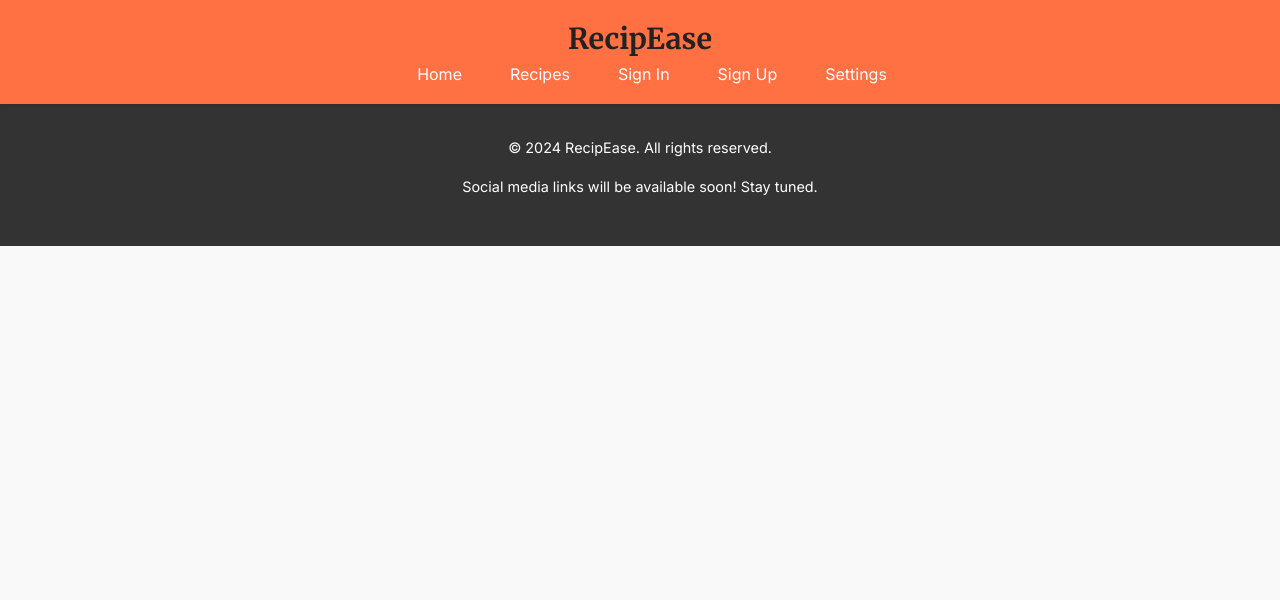
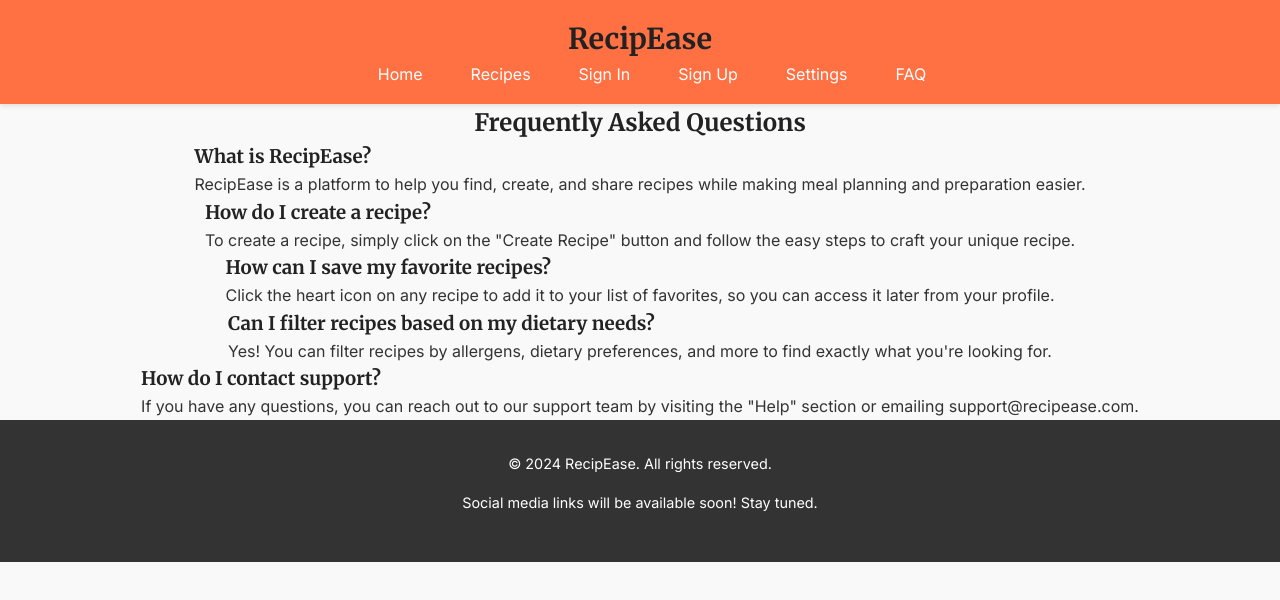
Before and after one commit to JoeSinnott/RecipEase, a React (Create React App) app in the folder frontend/: page /faq in a window 1280 px wide. Shown: the top 600 px of the page. Built offline with nearby package versions, Linux system fonts and the light colour scheme.

Commit message:
Added basic first version of FAQ page, still a lot needed for styling

```diff
--- a/frontend/src/App.js
+++ b/frontend/src/App.js
@@ -16,6 +16,7 @@ import "./styles.css";
 import { useTheme } from './ThemeContext';
 import UserHomePage from './pages/UserHomePage';
 import UserHeader from './components/UserHeader';
+import FAQPage from './pages/FAQPage';  // Import the FAQPage
 
 const PageTransitionWrapper = ({ children }) => {
   const location = useLocation();
@@ -76,6 +77,7 @@ const AppContent = () => {
             <Route path="/recipe/:id" element={<RecipeDetailPage />} />
             <Route path="/settings" element={<SettingsPage />} />
             <Route path="/userhomepage" element={<UserHomePage />} />
+            <Route path="/faq" element={<FAQPage />} /> {/* Add this line for FAQ */}
           </Routes>
         </PageTransitionWrapper>
         <Footer />
--- a/frontend/src/components/Features.js
+++ b/frontend/src/components/Features.js
@@ -58,7 +58,7 @@ const Features = () => {
         <p className="lead-description animate">
         Create and share your recipe<br/ >for the world to enjoy.
         </p>
-        <a href="/home" className="lead-btn animate">Create Now</a>
+        <a href="/create-recipe" className="lead-btn animate">Create Now</a>
 
         <h3 className="third-heading animate">
           The Recipease experience. <span className="extra-text animate">Do even more with our services.</span>
--- a/frontend/src/components/Header.js
+++ b/frontend/src/components/Header.js
@@ -15,6 +15,7 @@ const Header = () => {
             <li><Link to="/signin">Sign In</Link></li>
             <li><Link to="/signup">Sign Up</Link></li>
             <li><Link to="/settings">Settings</Link></li>
+            <li><Link to="/faq">FAQ</Link></li> {/* Add this line for the FAQ link */}
           </ul>
         </nav>
       </div>
--- /dev/null
+++ b/frontend/src/pages/FAQPage.js
@@ -0,0 +1,41 @@
+// src/pages/FAQPage.js
+
+import React from 'react';
+
+const FAQPage = () => {
+  return (
+    <section id="faq">
+      <div className="container">
+        <h1 className="faq-heading">Frequently Asked Questions</h1>
+
+        <div className="faq-item">
+          <h3>What is RecipEase?</h3>
+          <p>RecipEase is a platform to help you find, create, and share recipes while making meal planning and preparation easier.</p>
+        </div>
+
+        <div className="faq-item">
+          <h3>How do I create a recipe?</h3>
+          <p>To create a recipe, simply click on the "Create Recipe" button and follow the easy steps to craft your unique recipe.</p>
+        </div>
+
+        <div className="faq-item">
+          <h3>How can I save my favorite recipes?</h3>
+          <p>Click the heart icon on any recipe to add it to your list of favorites, so you can access it later from your profile.</p>
+        </div>
+
+        <div className="faq-item">
+          <h3>Can I filter recipes based on my dietary needs?</h3>
+          <p>Yes! You can filter recipes by allergens, dietary preferences, and more to find exactly what you're looking for.</p>
+        </div>
+
+        <div className="faq-item">
+          <h3>How do I contact support?</h3>
+          <p>If you have any questions, you can reach out to our support team by visiting the "Help" section or emailing support@recipease.com.</p>
+        </div>
+
+      </div>
+    </section>
+  );
+};
+
+export default FAQPage;
--- /dev/null
+++ b/frontend/src/styles/Faq.css
@@ -0,0 +1,60 @@
+/* FAQ Page Styles */
+#faq {
+    padding: 50px 0;
+    background-color: #f8f8f8;
+  }
+
+  .faq-heading {
+    font-size: 2.5rem;
+    font-weight: bold;
+    text-align: center;
+    margin-bottom: 20px;
+  }
+
+  .faq-item {
+    margin: 20px 0;
+    padding: 20px;
+    background-color: #fff;
+    border-radius: 8px;
+    box-shadow: 0 2px 5px rgba(0, 0, 0, 0.1);
+  }
+
+  .faq-question {
+    font-size: 1.6rem;
+    font-weight: 600;
+    color: #333;
+  }
+
+  .faq-answer {
+    font-size: 1.2rem;
+    color: #666;
+    margin-top: 10px;
+  }
+
+  .faq-link {
+    display: inline-block;
+    margin-top: 30px;
+    font-size: 1.2rem;
+    color: #007BFF;
+    text-decoration: none;
+  }
+
+  .faq-link:hover {
+    text-decoration: underline;
+  }
+
+
+  @media (max-width: 768px) {
+    .faq-heading {
+      font-size: 2rem;
+    }
+    .faq-item {
+      padding: 15px;
+    }
+    .faq-question {
+      font-size: 1.4rem;
+    }
+    .faq-answer {
+      font-size: 1rem;
+    }
+  }
```
